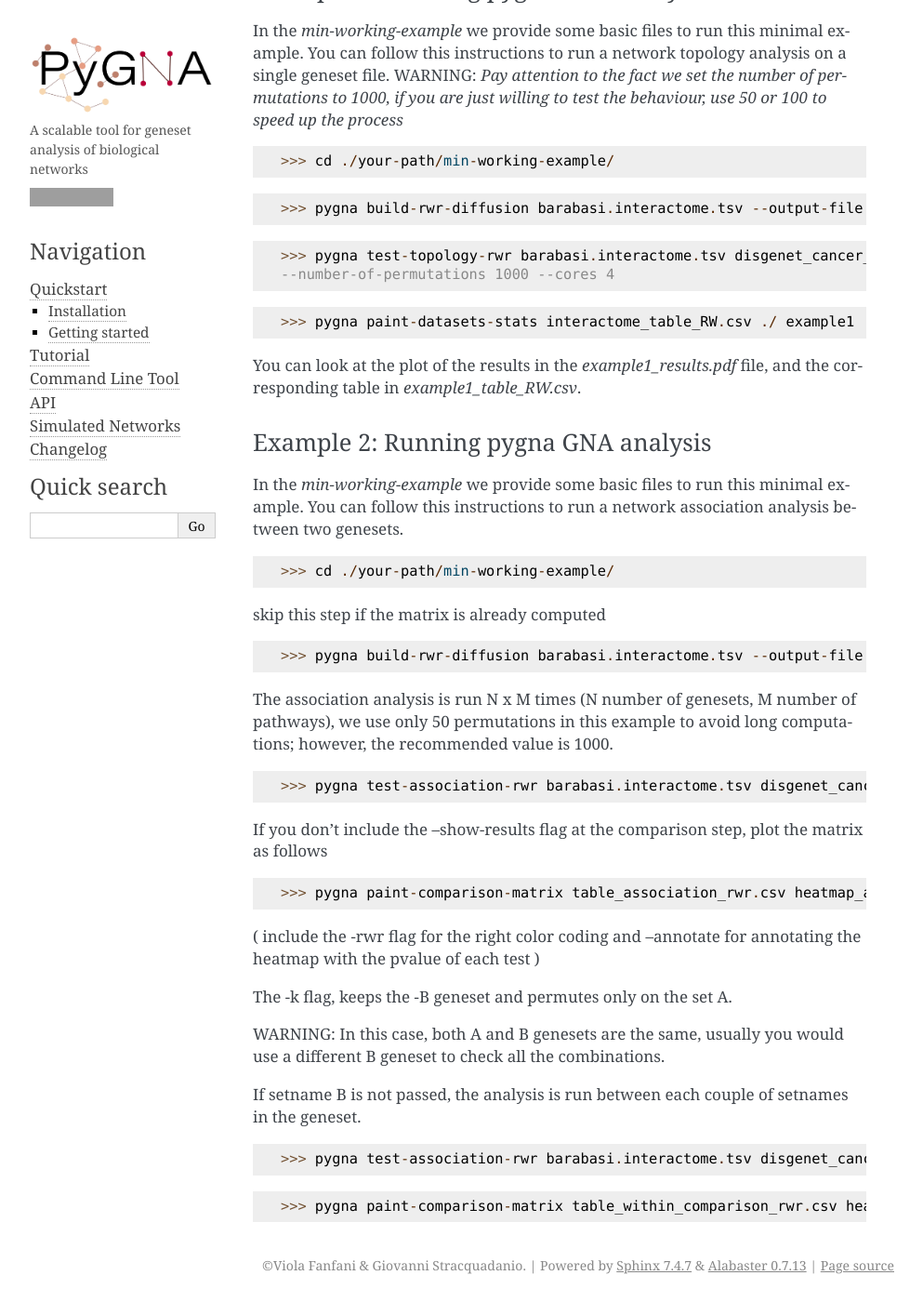
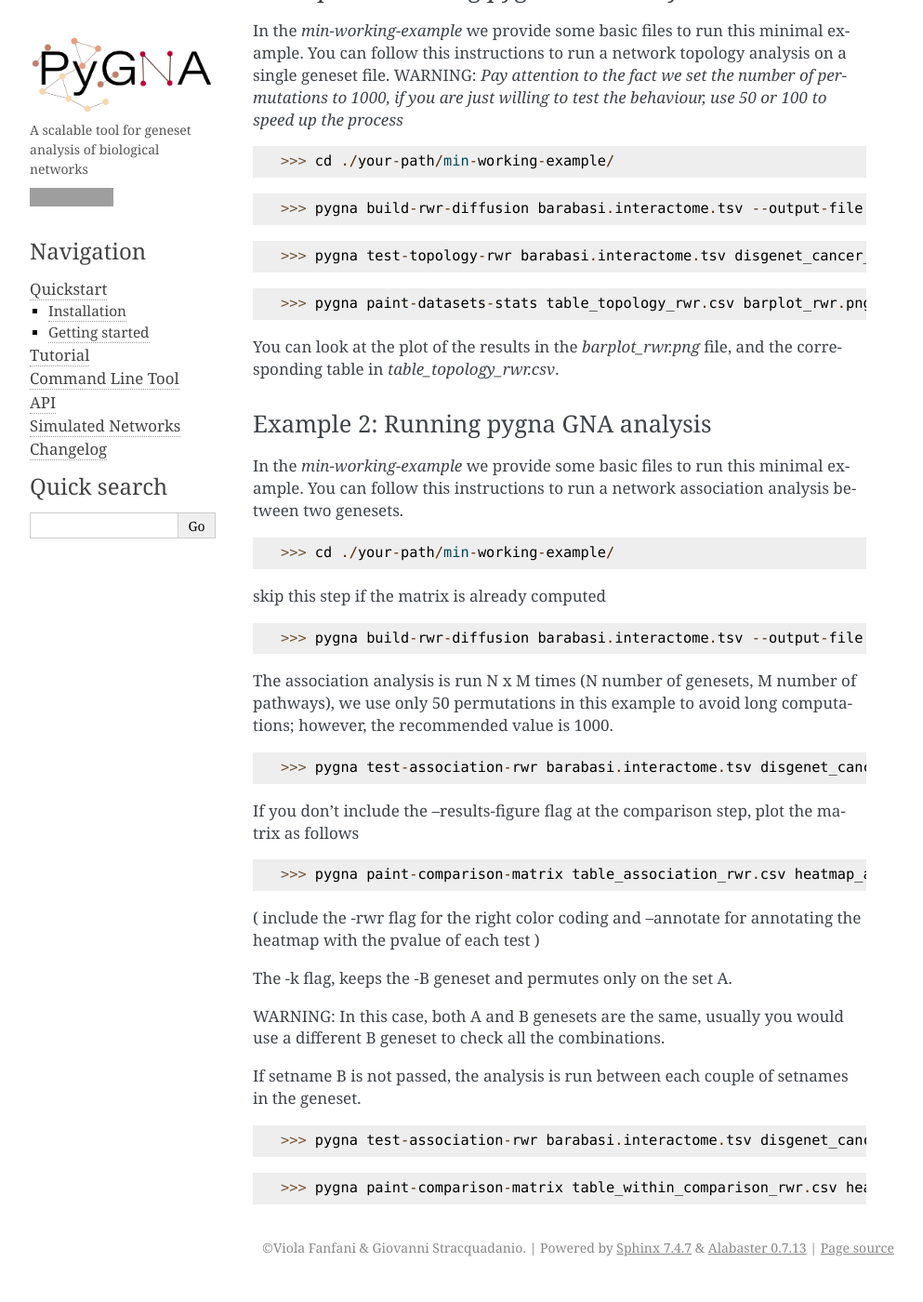
Before and after one commit to stracquadaniolab/pygna, a Sphinx documentation site: the page built from docs/quickstart.rst, in a window 1280 px wide and 1400 px high, scrolled down 915 px. Shown: the whole window at 93% size, without its empty margins (148-1141 px from the left). Built offline with Sphinx 7.4.7, drawn with Linux system fonts in a browser that asks for light colours; grey boxes are pictures that could not be loaded.

```diff
--- a/docs/quickstart.rst
+++ b/docs/quickstart.rst
@@ -42,12 +42,11 @@ to speed up the process*
 
 >>> pygna build-rwr-diffusion barabasi.interactome.tsv --output-file interactome_RWR.hdf5
 
->>> pygna test-topology-rwr barabasi.interactome.tsv disgenet_cancer_groups_subset.gmt interactome_RWR.hdf5 ../min_working_example/results/_topology_rwr.csv
---number-of-permutations 1000 --cores 4
+>>> pygna test-topology-rwr barabasi.interactome.tsv disgenet_cancer_groups_subset.gmt interactome_RWR.hdf5 table_topology_rwr.csv --number-of-permutations 1000 --cores 4
 
->>> pygna paint-datasets-stats interactome_table_RW.csv ./ example1
+>>> pygna paint-datasets-stats table_topology_rwr.csv barplot_rwr.png
 
-You can look at the plot of the results in the `example1_results.pdf` file, and the corresponding table in  `example1_table_RW.csv`.
+You can look at the plot of the results in the `barplot_rwr.png` file, and the corresponding table in  `table_topology_rwr.csv`.
 
 Example 2: Running pygna GNA analysis
 +++++++++++++++++++++++++++++++++++++
@@ -65,7 +64,7 @@ The association analysis is run N x M times (N number of genesets, M number of p
 
 >>> pygna test-association-rwr barabasi.interactome.tsv disgenet_cancer_groups_subset.gmt interactome_RWR.hdf5 table_association_rwr.csv -B disgenet_cancer_groups_subset.gmt --keep --number-of-permutations 100 --cores 4
 
-If you don't include the --show-results flag at the comparison step, plot the matrix as follows
+If you don't include the --results-figure flag at the comparison step, plot the matrix as follows
 
 >>> pygna paint-comparison-matrix table_association_rwr.csv heatmap_association_rwr.png --rwr --annotate
 
@@ -79,6 +78,6 @@ WARNING: In this case, both A and B genesets are the same, usually you would use
 
 If setname B is not passed, the analysis is run between each couple of setnames in the geneset.
 
->>> pygna test-association-rwr barabasi.interactome.tsv disgenet_cancer_groups_subset.gmt interactome_RWR.hdf5 table_within_comparison_rwr.csv --number-of-permutations 100 --cores 4 --show-results
+>>> pygna test-association-rwr barabasi.interactome.tsv disgenet_cancer_groups_subset.gmt interactome_RWR.hdf5 table_within_comparison_rwr.csv --number-of-permutations 100 --cores 4
 
 >>> pygna paint-comparison-matrix table_within_comparison_rwr.csv heatmap_within_comparison_rwr.png --rwr --single-geneset
--- a/docs/tutorial.rst
+++ b/docs/tutorial.rst
@@ -126,9 +126,7 @@ Topology tests:
 
 >>> pygna test-topology-internal-degree <network> <geneset> <table_results_test>_topology_internal_degree.csv --number-of-permutations 100 --cores 4
 
-
 >>> pygna test-topology-sp <network> <geneset> <network_sp>.hdf5 <table_results_test>_topology_sp.csv --number-of-permutations 100 --cores 4
-
 
 >>> pygna test-topology-total-degree <network> <geneset> <table_results_test>_topology_total_degree.csv --number-of-permutations 100 --cores 4
 
```
Also changed, not shown: README.md (+11 -9 lines).
